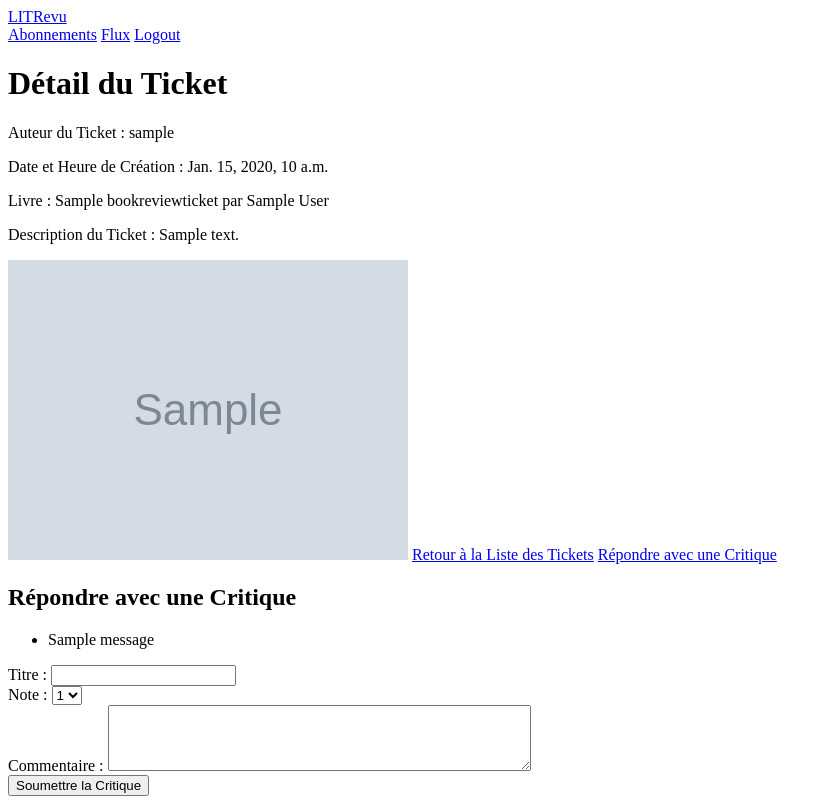
After one commit to ChangayaMusic/LITRevu, a Django app: page /litreviews/response_review/1/ in a window 1280 px wide. The commit adds this page. Shown: the whole page, without its empty margins (0-832 px from the left). Run offline with Django 4.2, Linux system fonts and the light colour scheme; tables that the repository leaves empty hold one stand-in row (values such as "Sample post"); grey boxes marked "Sample" are stand-in pictures; one stand-in notice (Sample message) is shown.

Commit message:
response to ticket ok

```diff
--- a/reviews/urls.py
+++ b/reviews/urls.py
@@ -15,6 +15,8 @@ urlpatterns = [
     path('combined_list/', views.combined_list, name='combined_list'),
     path('ticket-confirmation/', views.ticket_confirmation, name='ticket_confirmation'),
     path('manage_followers/', views.manage_followers, name='manage_followers'),
+    path('response_review/<int:ticket_id>/', views.response_review, name='response_review'),
+
 ]
 if settings.DEBUG:
     urlpatterns += static(settings.MEDIA_URL, document_root=settings.MEDIA_ROOT)
--- a/reviews/views.py
+++ b/reviews/views.py
@@ -2,7 +2,7 @@ from typing import Any
 from django.db.models.query import QuerySet
 from django.shortcuts import render, redirect, get_object_or_404
 from django.views.generic import ListView
-
+from django.contrib import messages
 from django.contrib.auth.decorators import login_required
 from .models import CustomUser, UserFollows
 
@@ -130,3 +130,29 @@ def manage_followers(request):
     followers = UserFollows.objects.filter(followed_user=request.user)
 
     return render(request, 'manage_followers.html', {'following': following, 'followers': followers})
+
+def response_review(request, ticket_id):
+    # Récupérer l'objet Ticket en fonction de l'ID
+    ticket = get_object_or_404(BookReviewTicket, pk=ticket_id)
+
+    if request.method == 'POST':
+        # Si le formulaire est soumis, traiter les données du formulaire
+        form = BookReviewForm(request.POST)
+        if form.is_valid():
+            # Si le formulaire est valide, enregistrez la critique associée au ticket
+            review = form.save(commit=False)
+            review.author = request.user  # Vous devrez peut-être ajuster cela en fonction de la manière dont vous gérez les auteurs
+            review.ticket = ticket
+            review.save()
+
+            # Enregistrez le message flash de succès
+            messages.success(request, 'Votre critique a été enregistrée avec succès.')
+
+            # Redirigez l'utilisateur vers une page de confirmation ou ailleurs
+            return redirect('ticket_detail', ticket_id=ticket_id)
+    else:
+        # Si c'est une requête GET, affichez le formulaire vide
+        form = BookReviewForm()
+
+    # Affichez la page de réponse avec le formulaire
+    return render(request, 'response_review.html', {'form': form, 'ticket': ticket})
--- /dev/null
+++ b/templates/response_review.html
@@ -0,0 +1,34 @@
+{% extends 'ticket_detail.html' %}
+
+{% block content %}
+  {{ block.super }}
+
+  <h2>Répondre avec une Critique</h2>
+
+  <!-- Afficher les messages flash ici -->
+  {% if messages %}
+    <ul class="messages">
+      {% for message in messages %}
+        <li{% if message.tags %} class="{{ message.tags }}"{% endif %}>{{ message }}</li>
+      {% endfor %}
+    </ul>
+  {% endif %}
+
+  <form method="post" enctype="multipart/form-data">
+    {% csrf_token %}
+    <label for="title">Titre :</label>
+    <input type="text" id="title" name="title" required><br>
+    <label for="rating">Note :</label>
+    <select id="rating" name="rating" required>
+      <option value="1">1</option>
+      <option value="2">2</option>
+      <option value="3">3</option>
+      <option value="4">4</option>
+      <option value="5">5</option>
+    </select><br>
+    <label for="text">Commentaire :</label>
+    <textarea id="text" name="text" rows="4" cols="50" required></textarea><br>
+    <button type="submit">Soumettre la Critique</button>
+  </form>
+</div>
+{% endblock %}
--- a/templates/ticket_detail.html
+++ b/templates/ticket_detail.html
@@ -10,5 +10,5 @@
   <img src="{{ ticket.book_image.url }}" alt="{{ ticket.book_title }}" />
 
   <a href="{% url 'ticket_list' %}">Retour à la Liste des Tickets</a>
-  <a href="{% url 'create_book_review' %}">Répondre avec une Critique</a>
+  <a href="{% url 'response_review' ticket.id %}">Répondre avec une Critique</a>
 {% endblock %}
```
